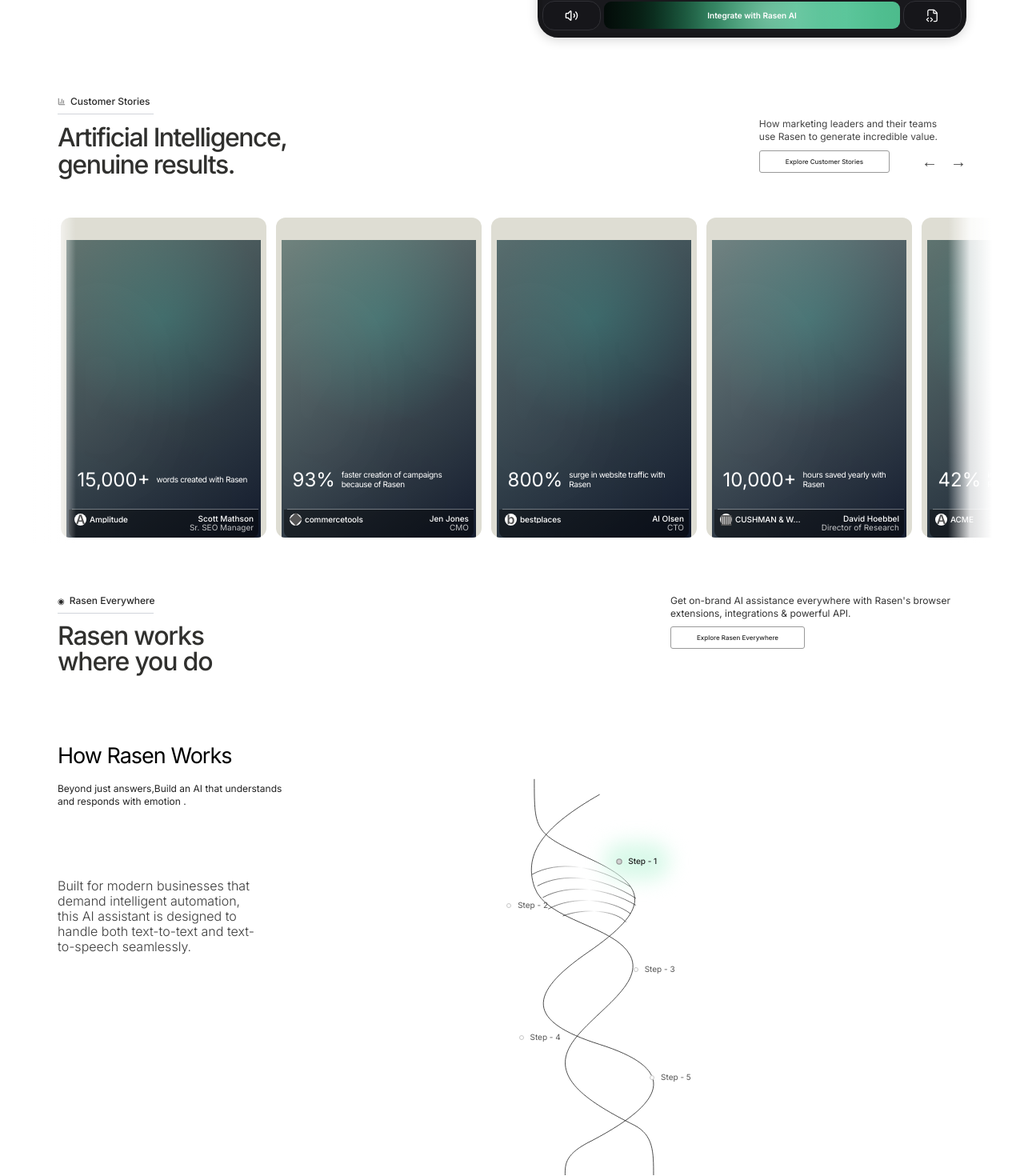
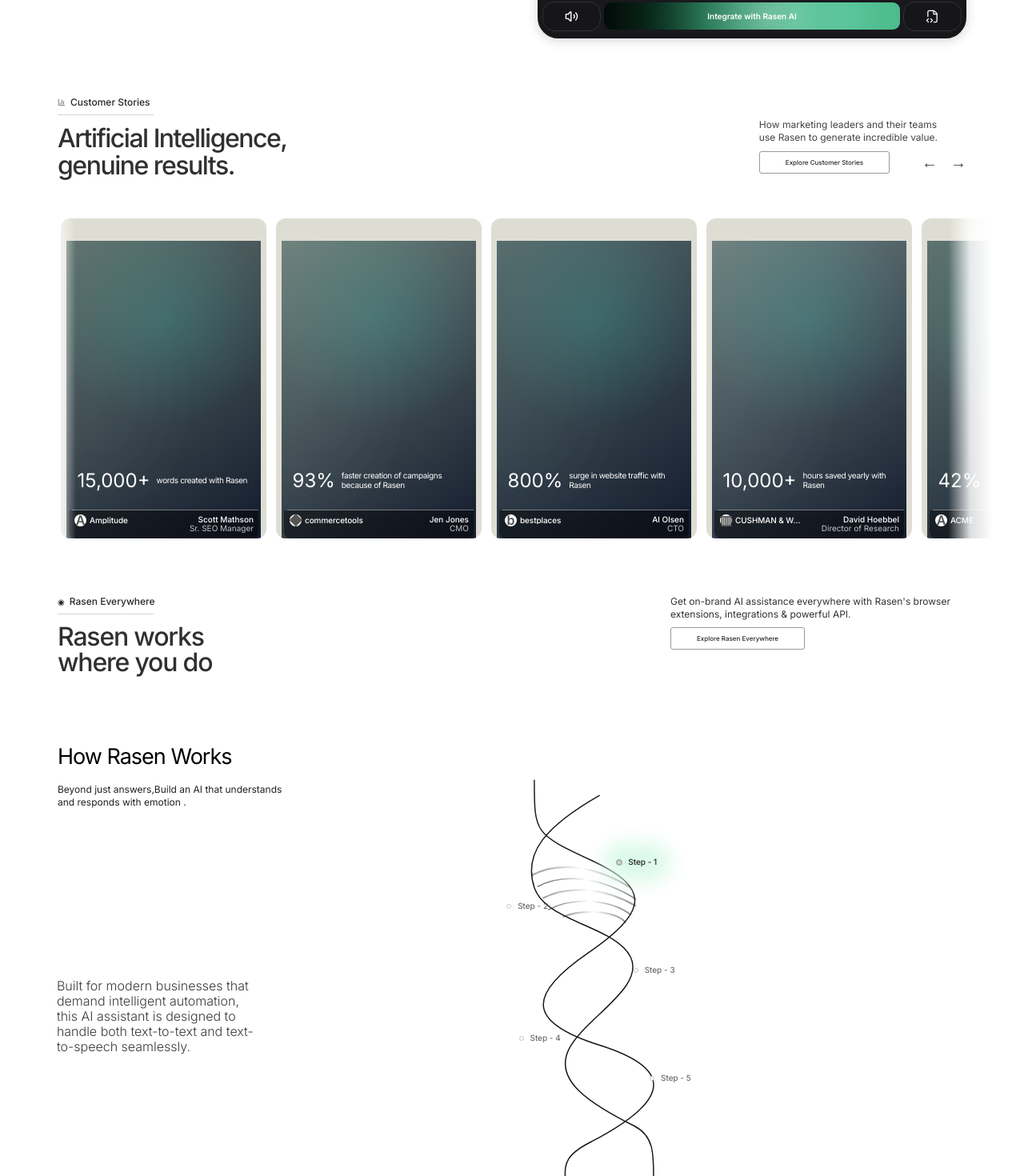
Before and after one commit to jeetbharwad/rasen, a Next.js app in the folder rasen-hero/: page / in a window 1280 px wide. Shown: the part 2041-3511 px from the top of the page at 80% size. Built offline with nearby package versions, Linux system fonts and the light colour scheme; a web font is replaced by a local one.

Commit message:
responsive fixes

```diff
--- a/rasen-hero/components/sections/CustomerStories.tsx
+++ b/rasen-hero/components/sections/CustomerStories.tsx
@@ -120,7 +120,7 @@
         {/* =====================================================
             HEADER
         ====================================================== */}
-        <div className="mx-auto flex items-start justify-between px-8">
+        <div className="mx-auto flex flex-col md:flex-row items-start justify-between px-8">
           {/* LEFT */}
           <div>
             <div className="relative mb-3 flex items-center gap-1.5 pb-2 text-xs 2xl:text-lg font-medium text-[#292929] after:absolute after:bottom-0 after:left-0 after:h-[1px] after:w-[120px] after:bg-gray-300">
@@ -129,9 +129,8 @@
               <span>Customer Stories</span>
             </div>
 
-            <h2 className="max-w-[500px] text-[32px] 2xl:text-[55px] font-medium leading-[1.08] tracking-[-1.5px] text-[#30302e]">
+            <h2 className="2xl:max-w-[500px] md:max-w-[300px] text-[32px] 2xl:text-[55px] font-medium leading-[1.08] tracking-[-1.5px] text-[#30302e]">
               Artificial Intelligence,
-              <br />
               genuine results.
             </h2>
           </div>
@@ -281,7 +280,6 @@
                   overflow-hidden
                   rounded-[12px]
                   bg-[#deddd3]
-
                   max-sm:h-[250px]
                   max-sm:w-[169px]
                   max-sm:min-w-[169px]
@@ -359,6 +357,8 @@
                     bottom-[15%]
                     z-20
                     flex
+                    flex-col
+                    md:flex-row
                     items-center
                     gap-2
                     text-white
@@ -366,12 +366,12 @@
                 >
                   <Stat
                     key={story.metricText}
-                    className="text-[24px] 2xl:text-[29px] font-normal"
+                    className="text-base md:text-[24px] 2xl:text-[29px] font-normal"
                     value={story.metric}
                   />
                   <span
                     className="
-                      min-w-0
+                      lg:max-w-[203px]
                       text-[10px]
                       2xl:text-[13px]
                       font-normal
--- a/rasen-hero/components/sections/HowRasenWorks.tsx
+++ b/rasen-hero/components/sections/HowRasenWorks.tsx
@@ -82,7 +82,7 @@
       <Container>
         <div className="mx-auto px-8">
           {/* Header */}
-          <div className="flex items-start justify-between pt-6">
+          <div className="flex flex-col gap-10 md:flex-row items-start justify-between pt-6">
             <div>
               <div className="relative mb-3 flex items-center gap-1.5 pb-2 text-xs 2xl:text-[14px] font-medium text-[#292929] after:absolute after:bottom-0 after:left-0 after:h-[1px] after:w-[120px] after:bg-gray-300">
                 <span className="text-[10px]">◉</span>
@@ -132,7 +132,7 @@
           {/* Scroll story */}
           <div ref={storyRef} className="relative mt-8 min-h-[1500px]">
             {/* Sticky content */}
-            <div className="sticky top-0 flex h-screen -mb-[22%]  items-center">
+            <div className="sticky top-0 flex flex-col md:flex-row h-screen -mb-[22%]  items-center">
               {/* Left content */}
               <div className="w-[35%] self-start pt-[55px]">
                 <h3 className="text-[27px] 2xl:text-[60px] font-normal leading-none tracking-[-1px] text-black">
@@ -141,13 +141,16 @@
 
                 <p className="mt-5 2xl:mt-8 text-xs 2xl:text-[22px] leading-[1.35] text-[#222]">
                   Beyond just answers,Build an AI that understands
-                  <br/>
-                   and responds
-                  with emotion .
+                  <br />
+                  and responds with emotion .
                 </p>
 
+              </div>
+
+              {/* DNA / steps */}
+              <div className="relative  h-[500px] w-[45%] -mt-[10%]">
                 {/* Dynamic step content */}
-                <div className="mt-[88px] min-h-[100px] max-w-[255px] 2xl:max-w-[500px]">
+                <div className="absolute top-[33%] left-[-78%] mt-[88px] min-h-[100px] max-w-[255px] 2xl:max-w-[500px]">
                   <p
                     key={activeStep}
                     className="animate-fade-in font-light text-base 2xl:text-[25px] leading-[1.18] text-[#3b3b3b]"
@@ -155,10 +158,6 @@
                     {steps[activeStep].text}
                   </p>
                 </div>
-              </div>
-
-              {/* DNA / steps */}
-              <div className="relative h-[500px] w-[45%] -mt-[10%]">
                 {/* DNA path */}
                 <svg
                   viewBox="0 0 330 520"
@@ -195,7 +194,7 @@
        C285 380 285 420 180 475
        C145 492 145 505 145 520"
                     stroke="#151515"
-                    strokeWidth="0.8"
+                    strokeWidth="1.5"
                   />
 
                   {/* Right / outer DNA path */}
@@ -207,44 +206,87 @@
        C130 395 175 425 235 455
        C260 468 260 490 260 520"
                     stroke="#151515"
-                    strokeWidth="0.8"
+                    strokeWidth="1.5"
                   />
 
                   {/* Inner DNA strands (shining effect applied) */}
-                  {/* Path 1 - Base reference line */}
                   <path
                     d="M102 129 C135 111 184 116 230 145"
                     stroke="url(#shineGradient)"
-  strokeWidth="0.9"
+                    strokeWidth="1.5"
+                    className="animate-pulse"
                   />
 
                   {/* Path 2 */}
                   <path
                     d="M109 144 C142 126 191 131 237 160"
                     stroke="url(#shineGradient)"
-  strokeWidth="0.9"
+                    strokeWidth="1.5"
+                    className="animate-pulse"
                   />
 
                   {/* Path 3 */}
                   <path
                     d="M116 159 C149 141 198 146 237 169"
                     stroke="url(#shineGradient)"
-  strokeWidth="0.9"
+                    strokeWidth="1.5"
+                    className="animate-pulse"
                   />
 
                   {/* Path 4 */}
                   <path
                     d="M123 174 C156 156 205 161 230 180"
                     stroke="url(#shineGradient)"
-  strokeWidth="0.9"
+                    strokeWidth="1.5"
+                    className="animate-pulse"
                   />
 
                   {/* Path 5 */}
                   <path
                     d="M142 183 C170 172 212 176 224 191"
                     stroke="url(#shineGradient)"
-  strokeWidth="0.9"
+                    strokeWidth="1.5"
+                    className="animate-pulse"
                   />
+                  {/* second stands */}
+
+                  {activeStep >= 2 && (
+                    <>
+                      <path className="animate-pulse"
+                        d="M122 283 C140 242 262 256 214 287"
+                        stroke="url(#shineGradient)"
+                        strokeWidth="1.5"
+                        fill=""
+                      />
+                      <path
+                        d="M122 297 C140 272 232 270 209 294"
+                        stroke="url(#shineGradient)"
+                        strokeWidth="1.5"
+                        fill=""
+                      />
+                      <path
+                        d="M122 313 C140 302 202 286 204 300"
+                        stroke="url(#shineGradient)"
+                        strokeWidth="1.5"
+                        fill=""
+                      />
+                    </>
+                  )}
+
+
+                  {activeStep >= 4 && (
+                    <>
+                      <path
+                        d="M155 393 C140 392 202 366 254 390"
+                        stroke="url(#shineGradient)"
+                        strokeWidth="1.5"
+                      />
+                       <path
+                        d="M160 403 C140 412 190 366 254 400"
+                        stroke="url(#shineGradient)"
+                        strokeWidth="1.5"
+                      /></>)}
+
                 </svg>
 
                 {/* Interactive steps */}
--- a/rasen-hero/components/sections/ProductOverview.tsx
+++ b/rasen-hero/components/sections/ProductOverview.tsx
@@ -14,6 +14,7 @@
           className="
             grid
             gap-24
+            2xl:gap-28
             px-4
             pb-20
             pt-12
@@ -46,12 +47,11 @@
             <h2
               className="
                 max-w-[560px]
-                2xl:max-w-[1097px]
-                2xl:w-[750px]
+                2xl:max-w-[750px]
                 font-sans
                 text-[40px]
                 font-normal
-                leading-[0.5]
+                leading-[0.95]
                 tracking-[-1.8px]
                 text-neutral-900
                 sm:text-[46px]
@@ -81,8 +81,8 @@
               md:pt-12
               lg:pt-24
               lg:ml-20
-              max-w-[400px]
-              2xl:max-w-[600px]
+              lg:max-w-[400px]
+              2xl:max-w-[460px]
               self-center
           "
           >
@@ -99,13 +99,13 @@
               {PRODUCT_OVERVIEW_CONTENT.description}
             </p>
 
-            <div className="h-[2px] w-full max-w-[430px] bg-neutral-400" />
+            <div className="h-[2px] w-full lg:max-w-[430px] bg-neutral-400" />
 
             <div
               className="
                 flex
                 w-full
-                max-w-[430px]
+                lg:max-w-[430px]
                 items-start
                 justify-between
                 gap-8
--- a/rasen-hero/components/ui/Container.tsx
+++ b/rasen-hero/components/ui/Container.tsx
@@ -7,7 +7,7 @@
 
 export function Container({ children, className = "" }: ContainerProps) {
   return (
-    <div className={`mx-auto w-full max-w-container 2xl:max-w-[1645px] px-6 md:px-10 ${className}`}>
+    <div className={`mx-auto w-full max-w-container 2xl:max-w-[1645px] px-4 md:px-10 ${className}`}>
       {children}
     </div>
   );
```
Also changed, not shown: rasen-hero/components/sections/VoiceAISection.tsx (+6 -7 lines). Lines whose indentation alone changed are shown as unchanged.
